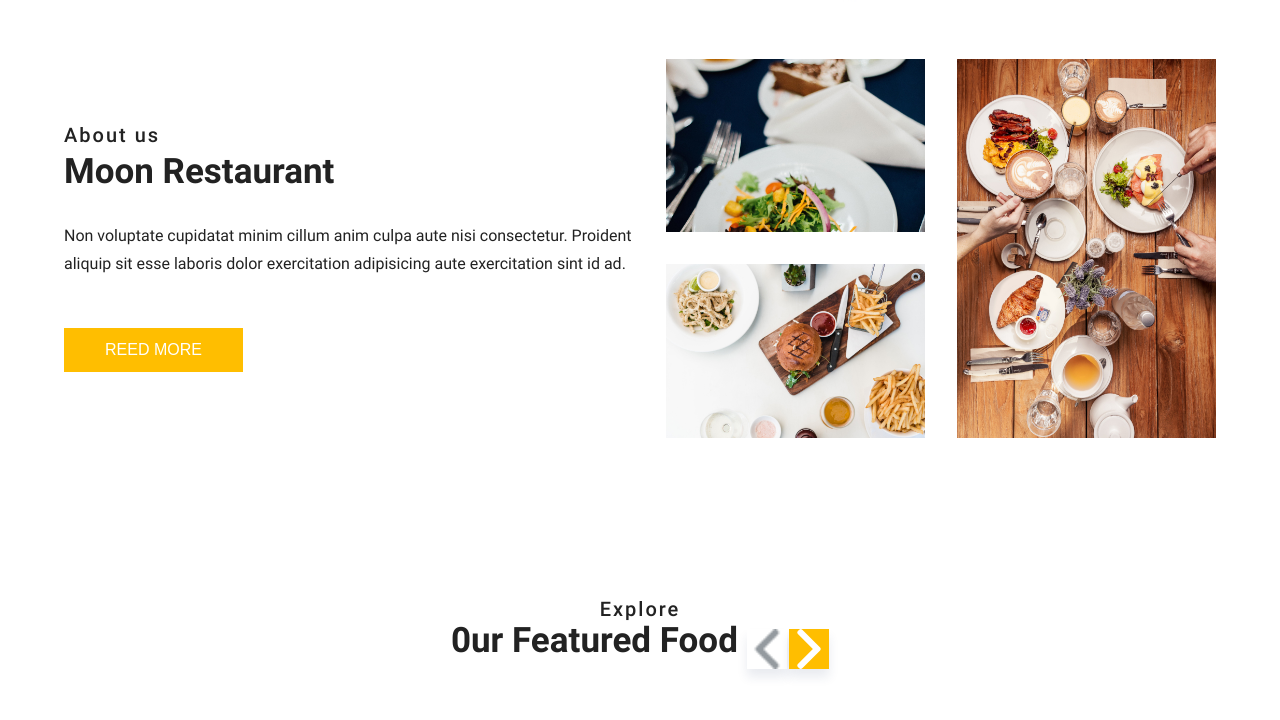
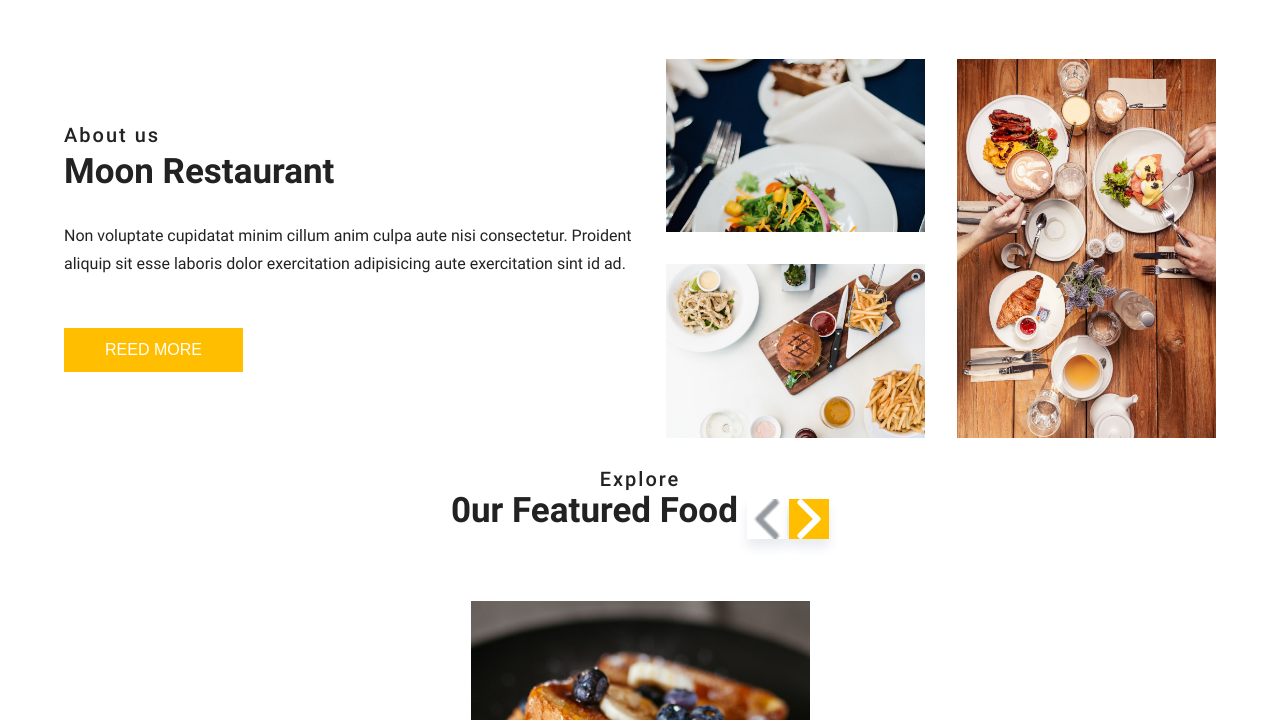
Before and after one commit to fraujulia/Moon, a website: page src/index.html in a window 1280 px wide. Shown: the part 820-1540 px from the top of the page. Drawn offline with Linux system fonts and the light colour scheme.

Commit message:
final remarks to adaptive

```diff
--- a/src/scss/sections/about-us.scss
+++ b/src/scss/sections/about-us.scss
@@ -1,6 +1,6 @@
 .about-us{
     padding-bottom: 160px;
-    @include media-phone{
+    @include media-tablet{
         padding-bottom: 30px;
     }
 }
--- a/src/scss/sections/browse.scss
+++ b/src/scss/sections/browse.scss
@@ -40,6 +40,16 @@
     grid-template-columns: repeat(4, 1fr);
     gap: 40px;
     padding-bottom: 50px;
+    @include media-tablet{
+        display: block;
+    }
+}
+
+.browse__image{
+@include media-tablet{
+    padding-bottom: 15px;
+    width: 100%;
+}
 }
 
 .browse__image:nth-child(1){
@@ -57,21 +67,33 @@
 .browse__image:nth-child(3){
     grid-column: 1/2;
     grid-row: 2/3;
+    @include media-tablet{
+        display: none;
+    }
 }
 
 .browse__image:nth-child(4){
     grid-column: 2/3;
     grid-row: 2/3;
+    @include media-tablet{
+        display: none;
+    }
 }
 
 .browse__image:nth-child(5){
     grid-column: 3/4;
     grid-row: 2/3;
+    @include media-tablet{
+        display: none;
+    }
 
 }
 .browse__image:nth-child(6){
     grid-column: 4/5;
     grid-row: 2/3;
+    @include media-tablet{
+        display: none;
+    }
 
 }
 
--- a/src/scss/sections/chefs.scss
+++ b/src/scss/sections/chefs.scss
@@ -1,8 +1,13 @@
+
+
 .chefs__subtitle{
+    text-align: center;
     padding-bottom: 5px;
 }
 
 .chefs__title{
+    text-align: center;
+    padding-bottom: 60px;
     padding-bottom: 30px;
     @include media-phone{
         padding-bottom: 15px;
@@ -16,8 +21,9 @@
     align-items: center;
     padding-bottom: 100px;
     @include media-tablet{
-        display: block;
+        flex-direction: column;
         padding-bottom: 30px;
+        gap: 30px;
     }
 }
 
@@ -27,6 +33,12 @@
     gap: 40px;
     @include media-tablet{
         justify-content: center;
+        gap: 10px;
+    }
+    @include media-phone{
+        grid-template-columns: repeat(1, 1fr);
+        gap: 10px;
+        align-content: center;
     }
 }
 
@@ -42,6 +54,15 @@
 
 .chefs__card-title{
     padding-bottom: 10px;
+    @include media-phone{
+        text-align: center;
+    }
+}
+
+.chefs__box-text{
+    @include media-phone{
+        text-align: center;
+    }
 }
 
 .press-list{
--- a/src/scss/sections/explore.scss
+++ b/src/scss/sections/explore.scss
@@ -1,6 +1,6 @@
 .explore{
     padding-bottom: 160px;
-    @include media-phone{
+    @include media-tablet{
         padding-bottom: 30px;
     }
 }
@@ -37,10 +37,12 @@
 
 .explore__image-list{
     display: grid;
-    grid-template-columns: repeat(5, 1fr);
+    grid-template-columns: repeat(5, 360px);
     gap: 20px;
     @include media-tablet{
-        grid-template-columns: repeat(2, 1fr);
+        display: flex;
+        flex-direction: column;
+        align-items: center;
     }
 }
 
@@ -51,7 +53,7 @@
 .explore__dish-description{
     position: absolute;
     bottom: 0;
-
+    width: 360px;
     background: rgba(255, 255, 255, 0.63);
     padding: 25px 30px 26px 30px;
     display: flex;
--- a/src/scss/sections/footer.scss
+++ b/src/scss/sections/footer.scss
@@ -2,12 +2,19 @@
     background-color: var(--color-bg);
     color: #FFFFFF;
     padding: 100px 120px 100px 120px;
+    @include media-tablet{
+    padding: 50px;
+    }
 }
 
 .footer__container{
     display: flex;
     justify-content: space-between;
     gap: 120px;
+    @include media-tablet{
+        flex-direction: column;
+        gap: 30px;
+    }
 }
 
 .footer__logo-item{
@@ -25,6 +32,11 @@
     display: flex;
     justify-content: space-between;
     gap: 80px;
+    @include media-phone{
+        display: grid;
+        grid-template-columns: repeat(2, 1fr);
+        gap: 20px;
+    }
 }
 
 .footer__list-link--accent{
@@ -47,6 +59,9 @@
     border-width: 1px;
     margin-left: auto;
     margin-right: auto;
+    @include media-tablet{
+        display: none;
+    }
 }
 
 .footer__long-line{
--- a/src/scss/sections/testimonial.scss
+++ b/src/scss/sections/testimonial.scss
@@ -1,15 +1,8 @@
 .testimonial{
     padding-bottom: 160px;
-}
-
-.chefs__subtitle{
-    text-align: center;
-    padding-bottom: 5px;
-}
-
-.chefs__title{
-    text-align: center;
-    padding-bottom: 60px;
+    @include media-tablet{
+        padding-bottom: 30px;
+    }
 }
 
 .testimonial__container{
@@ -17,6 +10,10 @@
     justify-content: space-between;
     align-items: center;
     gap: 60px;
+    @include media-phone{
+        flex-direction: column;
+        gap: 20px;
+    }
 }
 
 .testimonial__button-next{
@@ -24,6 +21,9 @@
     width: 100px;
     background-color: var(--color-accent);
     color: white;
+    @include media-tablet{
+        display: none;
+    }
 }
 
 .testimonial__button-prev{
@@ -33,6 +33,15 @@
     width: 100px;
     background: #FFFFFF;
     box-shadow: 0px 6px 8px rgba(39, 59, 109, 0.1);
+    @include media-tablet{
+        display: none;
+    }
+}
+
+.testimonial__image{
+    @include media-tablet{
+        width: 300px;
+    }
 }
 
 .testimonial__text{
@@ -44,9 +53,15 @@
 .testimonial__subtitle{
     font-weight: 700;
     padding-bottom: 10px;
+    @include media-phone{
+        text-align: center;
+    }
 }
 
 .testimonial__small-text{
     font-size: 1.4rem;
     line-height: 1.14;
+    @include media-phone{
+        text-align: center;
+    }
 }
```
Also changed, not shown: src/css/styles.css.
